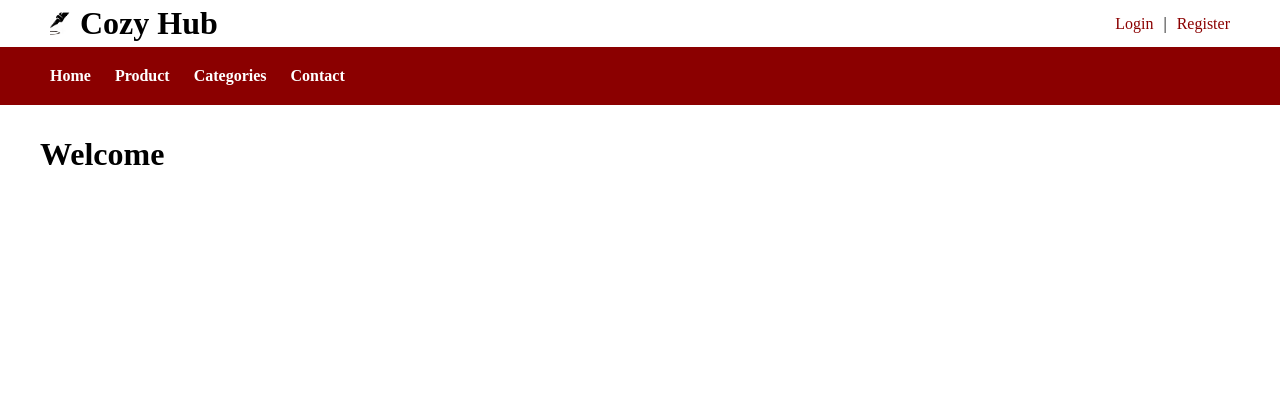
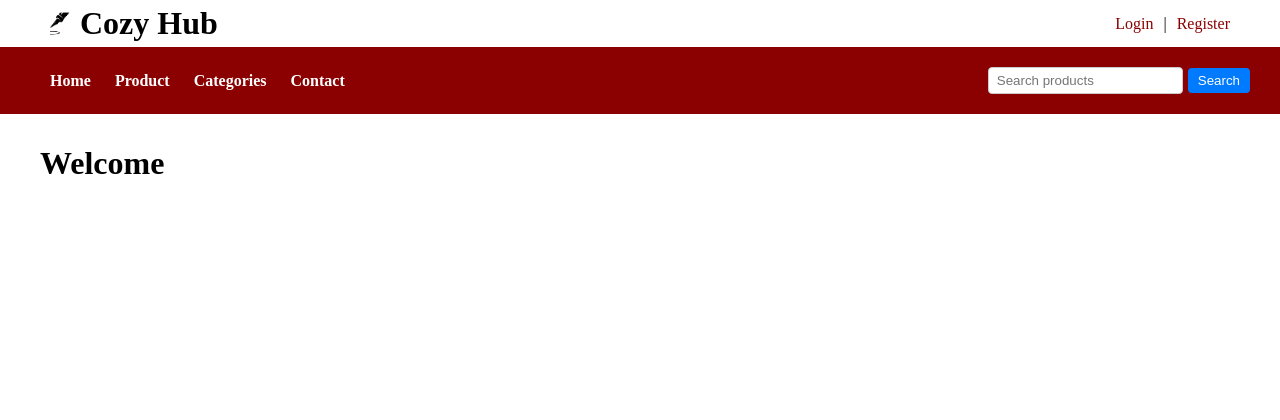
Before and after one commit to ivynghuyxing-art/Ass-Web-Based, a PHP site: page / in a window 1280 px wide. Shown: the top 420 px of the page. Run offline with PHP 8.4, Linux system fonts and the light colour scheme; tables that the repository leaves empty hold one stand-in row (values such as "Sample post").

Commit message:
update search bar

```diff
--- a/app/_base.php
+++ b/app/_base.php
@@ -1,2 +1,44 @@
 <?php
 date_default_timezone_set('Asia/Kuala_Lumpur');
+session_start();
+
+// 表单请求函数
+function req($key, $default = null) {
+    return $_REQUEST[$key] ?? $default;
+}
+
+// HTML 辅助函数
+function encode($value) {
+    return htmlentities($value);
+}
+
+function html_search($key, $attr = '') {
+    $value = encode($GLOBALS[$key] ?? '');
+    echo "<input type='search' id='$key' name='$key' value='$value' $attr>";
+}
+
+function html_select($key, $items, $default = '- Select One -', $attr = '') {
+    $value = encode($GLOBALS[$key] ?? '');
+    echo "<select id='$key' name='$key' $attr>";
+    if ($default !== null) {
+        echo "<option value=''>$default</option>";
+    }
+    foreach ($items as $id => $text) {
+        $selected = $id == $value ? 'selected' : '';
+        echo "<option value='$id' $selected>$text</option>";
+    }
+    echo "</select>";
+}
+
+// 数据库连接
+try {
+    $_db = new PDO('mysql:host=localhost;dbname=stationary_shop', 'root', '', [
+        PDO::ATTR_DEFAULT_FETCH_MODE => PDO::FETCH_OBJ,
+    ]);
+} catch (PDOException $e) {
+    die("Database connection failed: " . $e->getMessage());
+}
+
+// 全局类别变量
+$_product = $_db->query('SELECT product_id, product_name FROM product')->fetchAll(PDO::FETCH_KEY_PAIR);
+?>
--- a/app/_header.php
+++ b/app/_header.php
@@ -27,6 +27,15 @@
                 <a href="/page/category.php"><b>Categories</b></a>
                 <a href="/page/contact.php"><b>Contact</b></a>
         </div>
+
+        <div class="right-section">
+        <form class="search-form" method="get">
+                <?= html_search('product_name', 'placeholder="Search products"') ?>
+                 <button type="submit">Search</button>
+         </form>
+        </div>
+
+
     </nav>
 
     <main>
--- a/app/css/app.css
+++ b/app/css/app.css
@@ -49,9 +49,36 @@ header a{
 
 .navbar {
     display: flex;
+    justify-content: space-between;
     align-items: center;
     padding: 20px 30px;
     background-color: darkred;
+}
+
+.navbar.right-section{
+    display:flex;
+    align-items: center;
+    margin-right: 100px;
+}
+
+.navbar .search-form {
+    display: flex;
+    gap: 5px;
+    align-items: center;
+}
+.navbar .search-form input[type="search"] {
+    padding: 5px 8px;
+    border: 1px solid #ccc;
+    border-radius: 4px;
+}
+
+.navbar .search-form button {
+    padding: 5px 10px;
+    border: none;
+    background-color: #007bff;
+    color: white;
+    border-radius: 4px;
+    cursor: pointer;
 }
 
 .logo a {
```
Also changed, not shown: app/page/product.php (+26 -0 lines).
